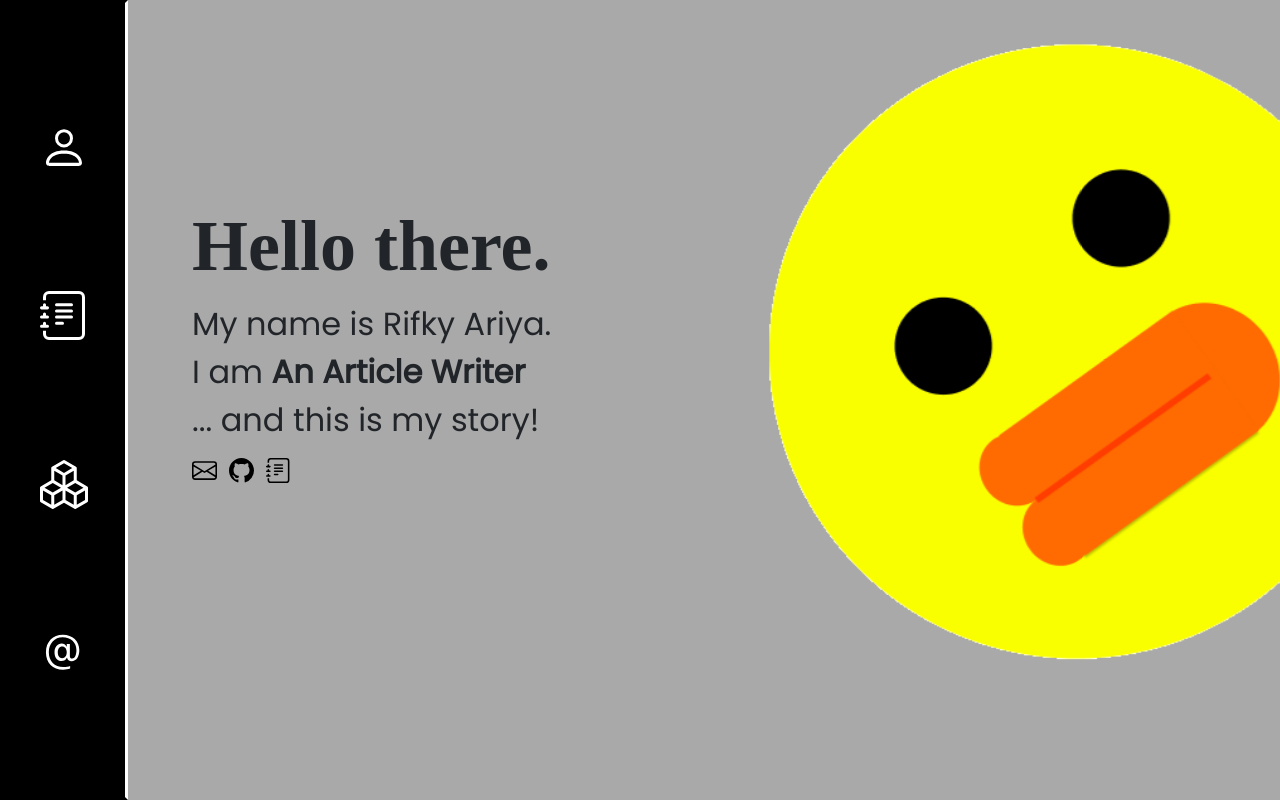
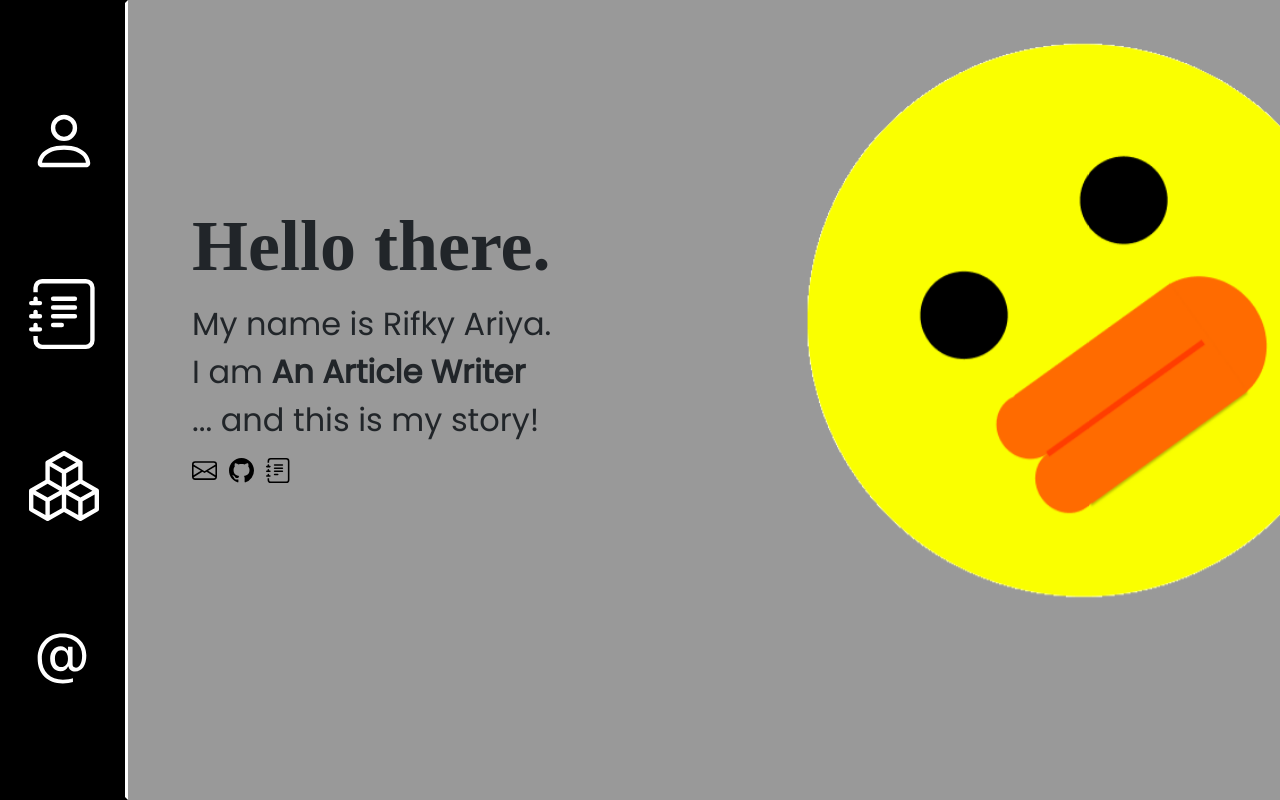
Before and after one commit to rif42/portofolio, a React (Create React App) app: page / in a window 1280 px wide. Built offline with nearby package versions, Linux system fonts and the light colour scheme; a web font is replaced by a local one.

Commit message:
navbar is ok. now put some effects on the navbar

```diff
--- a/src/App.css
+++ b/src/App.css
@@ -68,23 +68,23 @@
 }
 
 .profilelogo{
-  min-width:40%;
+  min-width:70px;
   filter:invert();
 }
 
 .explogo{
-  min-width:40%;
+  min-width:70px;
   filter:invert();
 
 }
 
 .projectslogo{
-  min-width:40%;
+  min-width:70px;
   filter:invert();
 
 }
 
 .contactslogo{
-  min-width:40%;
+  min-width:70px;
   filter:invert();
 }
--- a/src/App.js
+++ b/src/App.js
@@ -1,8 +1,9 @@
 import './App.css';
-import {BrowserRouter as Router, Routes, Route} from 'react-router-dom'
+import {BrowserRouter as Router, Routes, Route, Link} from 'react-router-dom'
 import Profile from './profile/Profile'
 import Projects from './projects/Projects.js';
 import WorkExperience from './work experience/WorkExperience.js';
+import Contacts from './contacts/Contacts';
 import profilelogo from './icons/person.svg';
 import explogo from './icons/journal-text.svg';
 import projectslogo from './icons/boxes.svg';
@@ -13,17 +14,18 @@ function App() {
     <Router>
     <div className="App">
       <div className='navbar-container'>
-        <img src={profilelogo} className='profilelogo' alt='profile logo'/>
-        <img src={explogo} className='explogo' alt='experience logo'/>
-        <img src={projectslogo} className='projectslogo' alt='projects logo'/>
-        <img src={contactslogo} className='contactslogo' alt='contacts logo'/>
+        <Link to='/'><img src={profilelogo} className='profilelogo' alt='profile logo'/></Link>
+        <Link to='/WorkExperience'><img src={explogo} className='explogo' alt='experience logo'/></Link>
+        <Link to='/Projects'><img src={projectslogo} className='projectslogo' alt='projects logo'/></Link>
+        <Link to='/Contacts'><img src={contactslogo} className='contactslogo' alt='contacts logo'/></Link>
       </div>
       {/* <Profile/> */}
     </div>
     <Routes>
       <Route path='/' element={<Profile/>}/>
+      <Route path='/WorkExperience' element={<WorkExperience/>}/>
       <Route path='/Projects' element={<Projects/>}/>
-      <Route path='/WorkExperience' element={<WorkExperience/>}/>
+      <Route path='/Contacts' element={<Contacts/>}/>
     </Routes>
     </Router>
   );
--- /dev/null
+++ b/src/contacts/Contacts.js
@@ -0,0 +1,7 @@
+import React from 'react';
+
+function Contacts() {
+  return <div>CONTACTS PAGE</div>;
+}
+
+export default Contacts;
--- a/src/index.css
+++ b/src/index.css
@@ -65,7 +65,7 @@ body {
   font-family: "Poppins Regular";
   -webkit-font-smoothing: antialiased;
   -moz-osx-font-smoothing: grayscale;
-  background-color: darkgrey;
+  background-color: rgb(153, 153, 153);
 }
 
 code {
--- a/src/profile/Profile.css
+++ b/src/profile/Profile.css
@@ -1,5 +1,3 @@
-
-
 .profile-container
 {
     display : flex;
@@ -38,12 +36,13 @@
     position:fixed;
     top:3vw;
     left:90vw;
-    height:50vw;
+    height:45vw;
     animation: goingin 3s;
     animation-direction: normal;
     animation-timing-function: ease-out;
     animation-iteration-count: 1;
     animation-fill-mode: forwards;
+    size: contain;
 }
 
 @keyframes goingin {
```
